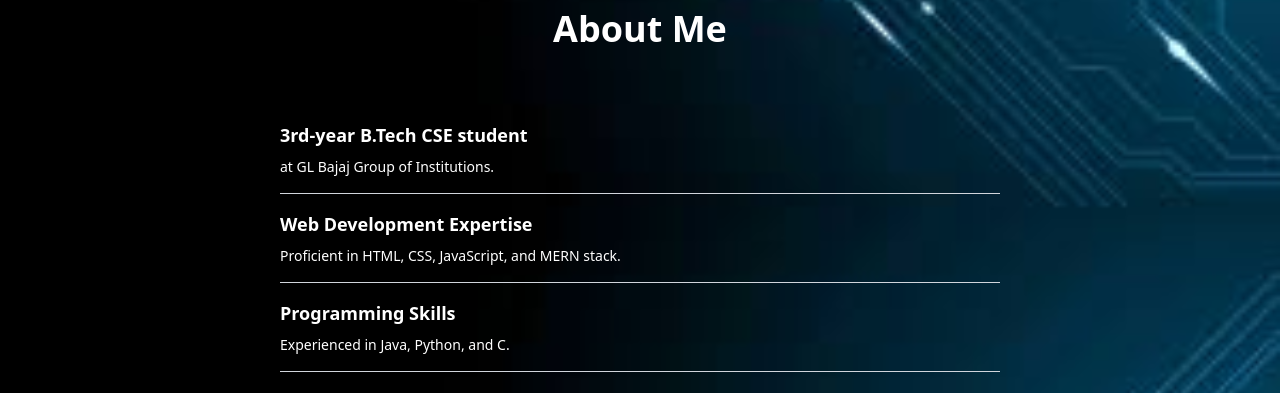
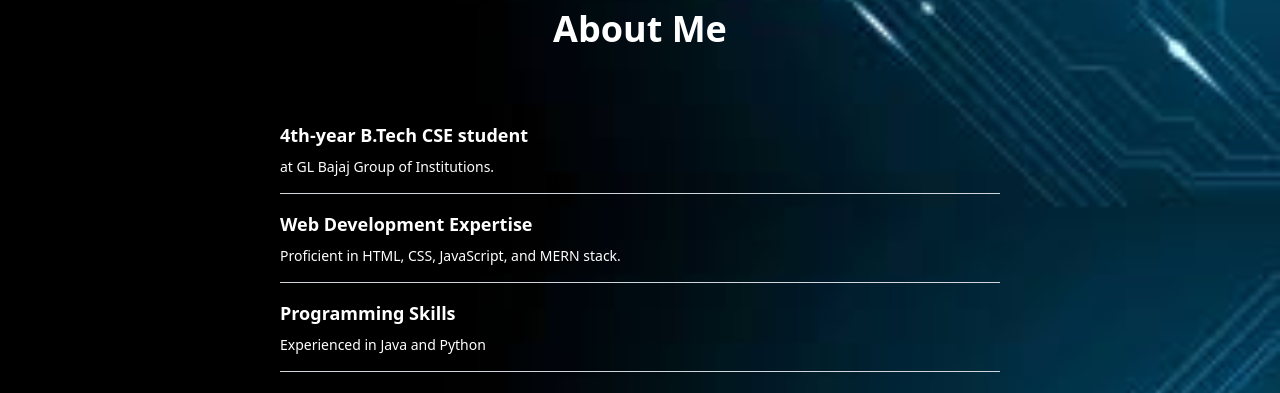
Before and after one commit to ShivangSaxena05/Shivang_Saxena_Official, a React (Vite) app: page /#/ in a window 1280 px wide. Shown: the part 919-1312 px from the top of the page. Built offline with nearby package versions, Linux system fonts and the light colour scheme.

Commit message:
Update AboutMe.jsx

```diff
--- a/src/components/AboutMe.jsx
+++ b/src/components/AboutMe.jsx
@@ -3,9 +3,9 @@ import { motion } from 'framer-motion';
 
 const AboutMe = () => {
   const aboutMePoints = [
-    { title: '3rd-year B.Tech CSE student', description: 'at GL Bajaj Group of Institutions.' },
+    { title: '4th-year B.Tech CSE student', description: 'at GL Bajaj Group of Institutions.' },
     { title: 'Web Development Expertise', description: 'Proficient in HTML, CSS, JavaScript, and MERN stack.' },
-    { title: 'Programming Skills', description: 'Experienced in Java, Python, and C.' },
+    { title: 'Programming Skills', description: 'Experienced in Java and Python' },
     { title: 'AI Enthusiast', description: "Passionate about exploring emerging technologies, including Meta's AI advancements." },
     { title: 'Skill Upgradation', description: 'Actively engage in activities like karate, working out, and drawing.' },
     { title: 'Adaptable', description: 'Easily adjust to new environments and build connections quickly.' },
```
